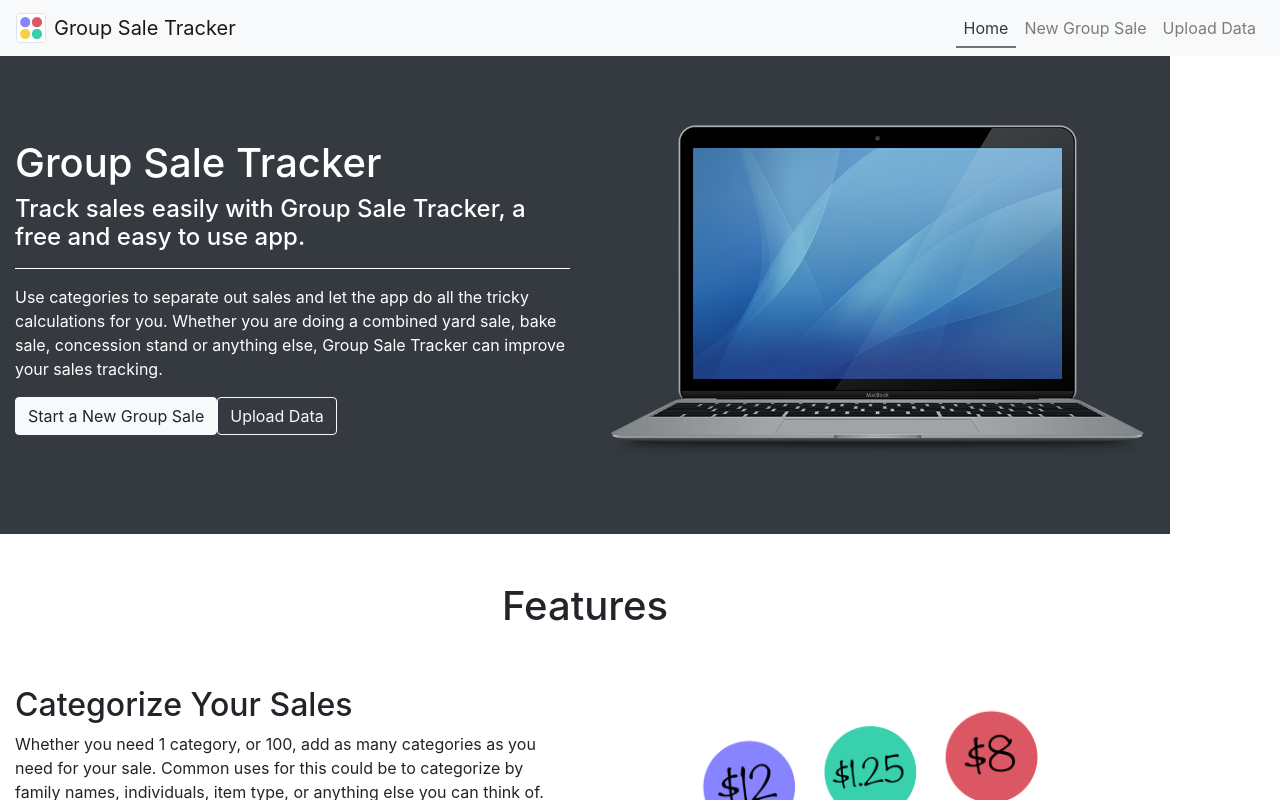
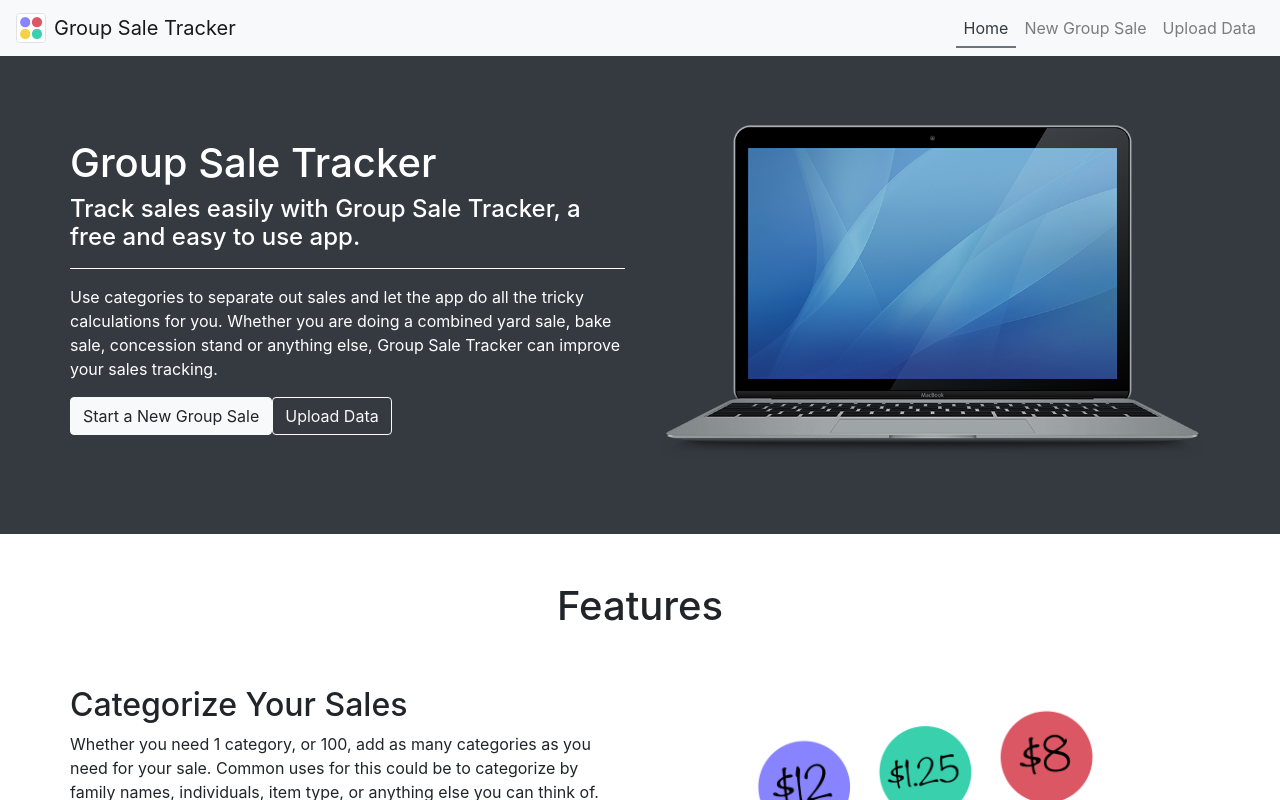
Before and after one commit to ngblaylock/yard-sale-tracker, a Nuxt app: page / in a window 1280 px wide. Shown: the top 800 px of the page. Built offline with nearby package versions, Linux system fonts and the light colour scheme.

Commit message:
fix layout

```diff
--- a/layouts/default.vue
+++ b/layouts/default.vue
@@ -22,6 +22,7 @@ export default {
     main{
       flex: 1 1 auto;
       display: flex;
+      flex-direction: column;
     }
     .container{
       max-width: 1170px;
--- a/layouts/error.vue
+++ b/layouts/error.vue
@@ -1,5 +1,5 @@
 <template>
-  <div class="container text-center">
+  <div class="container text-center my-auto">
     <h1 class="display-1 text-muted">OOPS</h1>
     <p class="lead" v-if="error.statusCode === 404">That page does not exist.</p>
     <p class="lead" v-else>An error occurred.</p>
```
Also changed, not shown: 1 other file (tests, documents, lock files or other folders).
